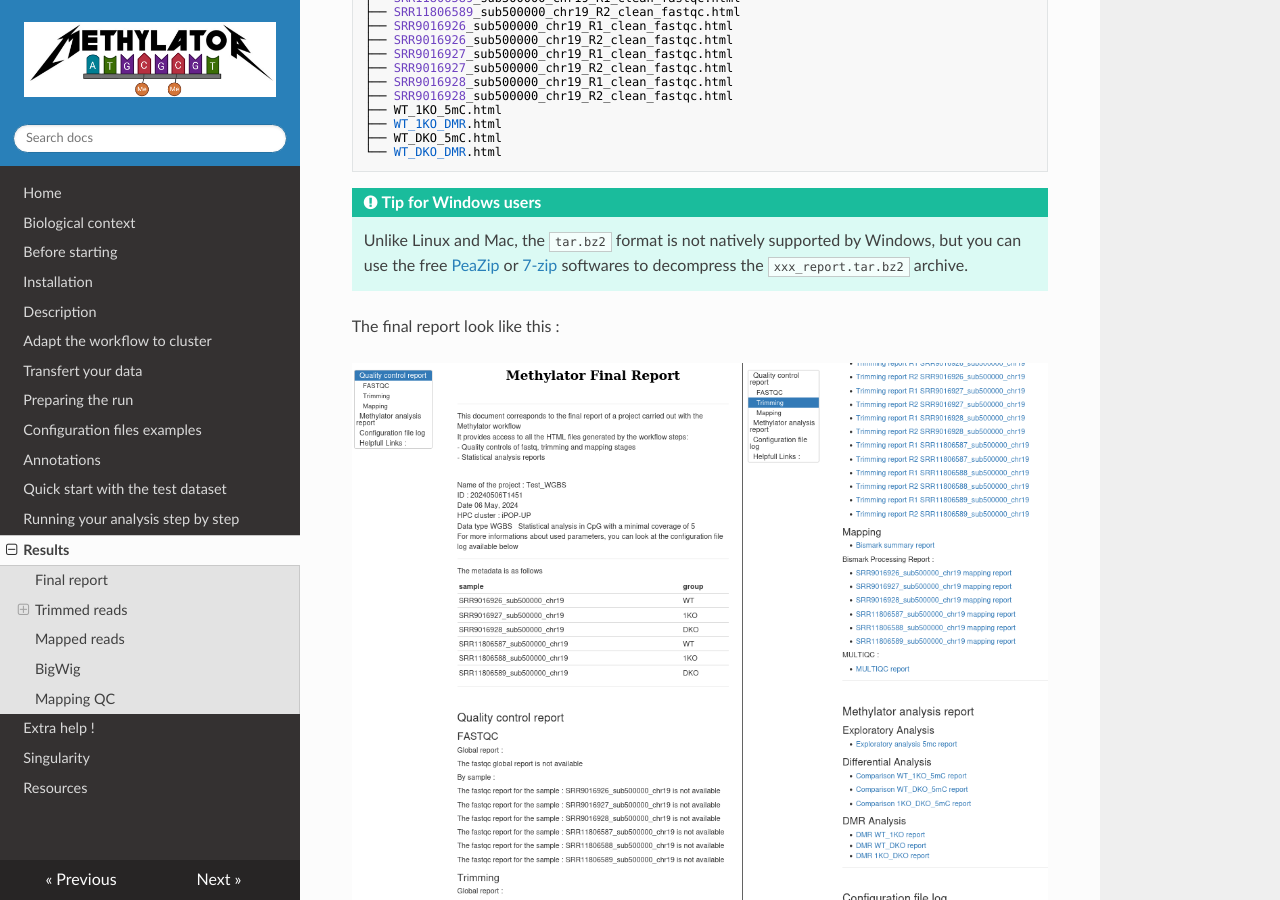
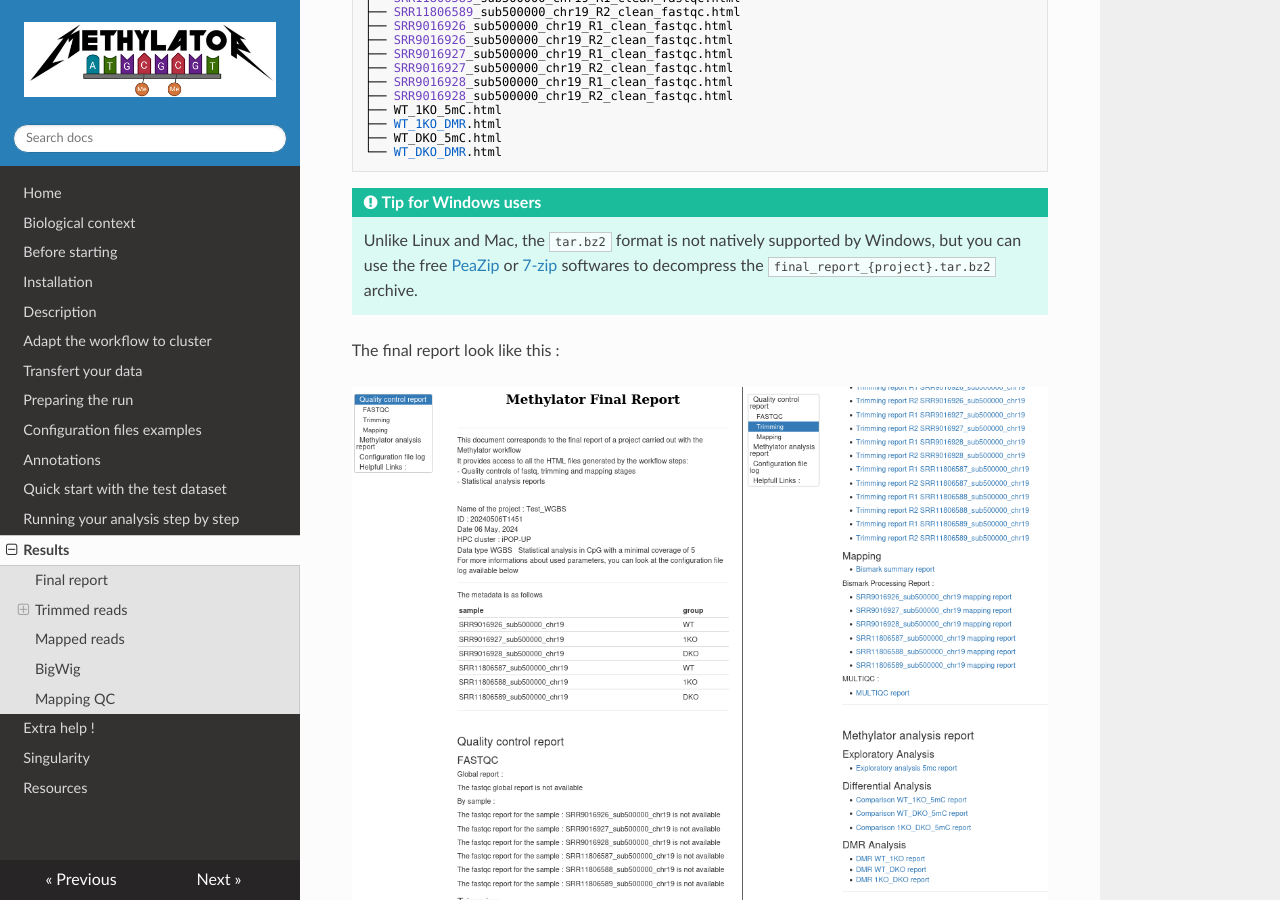
Before and after one commit to parisepigenetics/Methylator-Documentation, an MkDocs documentation site: the page built from docs/results.md, in a window 1280 px wide and 900 px high, scrolled down 2067 px. Built offline with MkDocs 1.6.1, drawn with Linux system fonts in a browser that asks for light colours; nearby versions of some CDN libraries; some of the changed text lies outside the part shown.

Commit message:
Update results.md

````diff
--- a/docs/results.md
+++ b/docs/results.md
@@ -121,7 +121,7 @@ A compressed archive named `20210727T1030_report.tar.bz2` is also generated and
 ```
 
 !!! tip "Tip for Windows users"
-    Unlike Linux and Mac, the `tar.bz2` format is not natively supported by Windows, but you can use the free [PeaZip](https://peazip.github.io/) or [7-zip](https://www.7-zip.org/) softwares to decompress the `xxx_report.tar.bz2` archive.
+    Unlike Linux and Mac, the `tar.bz2` format is not natively supported by Windows, but you can use the free [PeaZip](https://peazip.github.io/) or [7-zip](https://www.7-zip.org/) softwares to decompress the `final_report_{project}.tar.bz2` archive.
 
 The final report look like this :
 
@@ -260,7 +260,7 @@ In this example, green sample correpond to the WT condition, blue sample to the
 - coverage per chromosome
 - insert size histogram
 
-Once again **MultiQC** aggregates the results of all the samples and you can have a quick overview by looking at `Results/EXAMPLE/mapping_BOWTIE2/multiqc/report_mapping_bismark.html` or in the final report (ie `????_report.html`).
+Once again **MultiQC** aggregates the results of all the samples and you can have a quick overview by looking at `Results/EXAMPLE/mapping_BOWTIE2/multiqc/report_mapping_bismark.html` or in the final report (ie `final_report_{project}.html`).
 
 # Statisical analysis results
 
````
